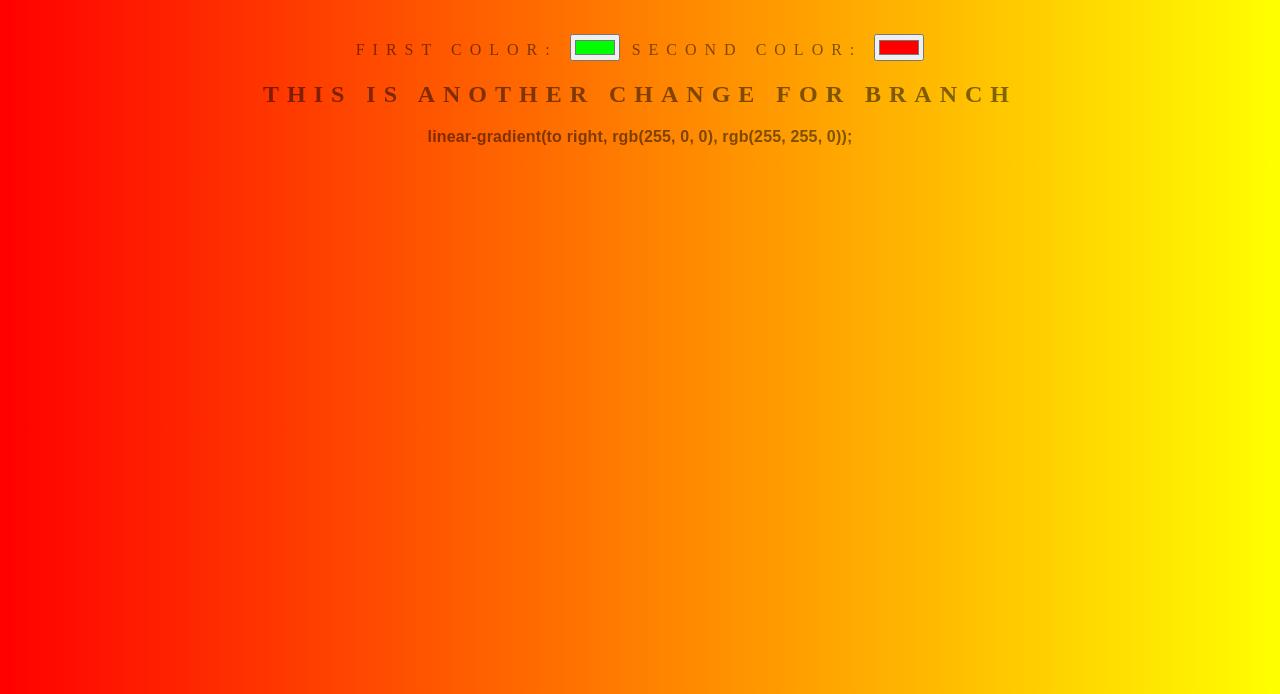
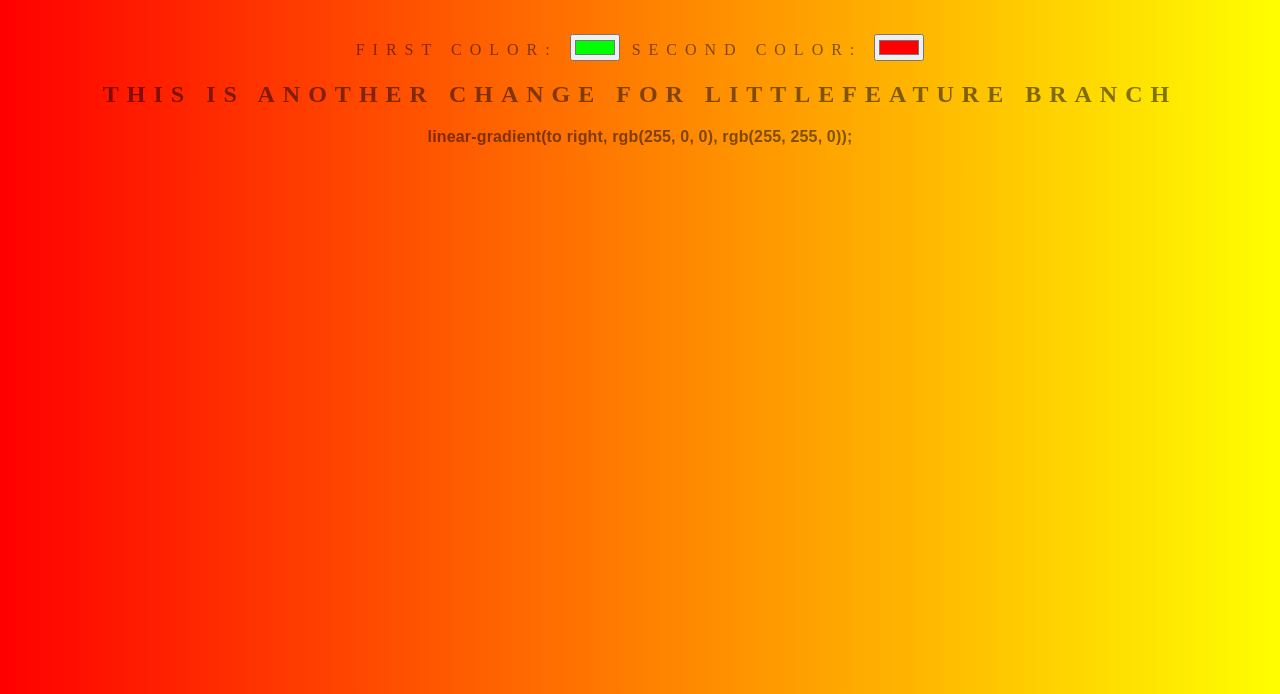
Before and after one commit to xavierassad/background-generator, a plain HTML site: page index.html in a window 1280 px wide. Shown: the part 106-800 px from the top of the page. Drawn offline with Linux system fonts and the light colour scheme.

Commit message:
h2 changed to test branch

```diff
--- a/index.html
+++ b/index.html
@@ -16,7 +16,7 @@
     <label for="color2">Second color:</label>
     <input type="color" id="color2" name="color2" value="#ff0000">
 
-    <h2>This is another change for branch</h2>
+    <h2>This is another change for littlefeature branch</h2>
     <h3></h3>
 
     <script type="text/javascript" src='script.js'></script>
```
